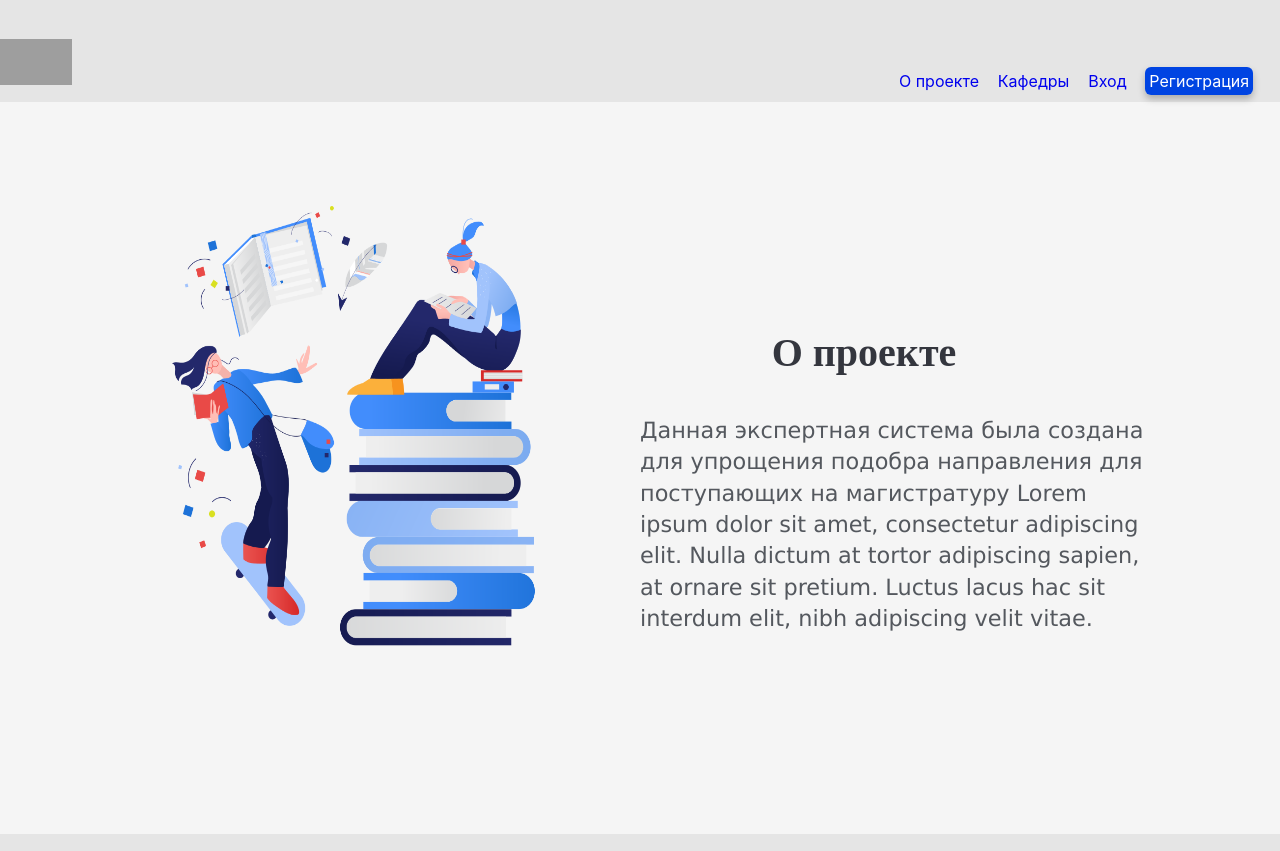
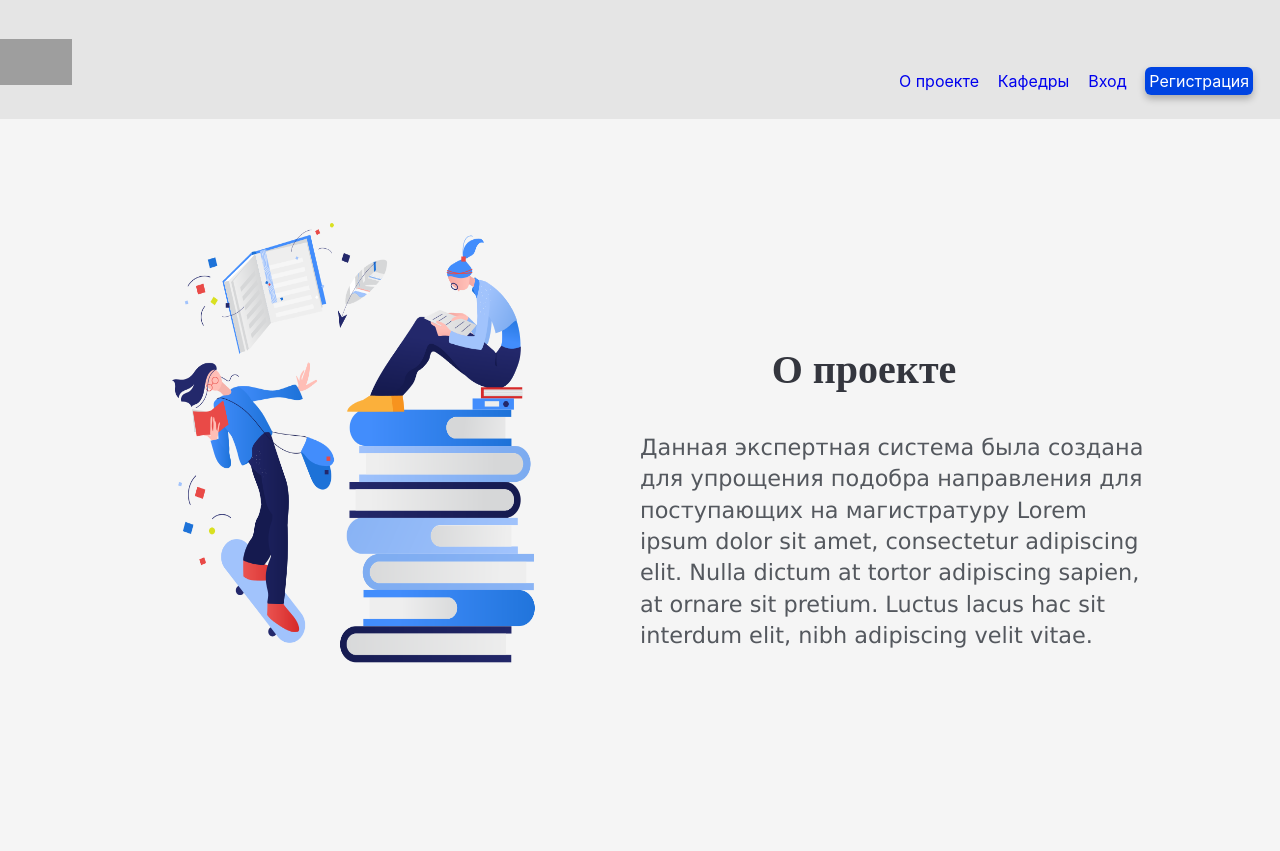
Before and after one commit to FirstCommandProject/frontend, a React (Create React App) app: page /about in a window 1280 px wide. Built offline with nearby package versions, Linux system fonts and the light colour scheme; grey boxes are pictures that could not be loaded.

Commit message:
Новый хэдер
еще надо навигацию доделать

```diff
--- a/src/Component/Header/Header.css
+++ b/src/Component/Header/Header.css
@@ -8,8 +8,8 @@
    padding-top: 39px;
    justify-content: space-between;
    display: flex;
-   width: 100%;
-   height: 63px;
+   width: 100vw;
+   height: 10vh;
 }
 
 .nav{
@@ -26,13 +26,13 @@
 .navigation{
    justify-content:flex-end;
    display: flex;
-   height: 40px;
+   height: 6vh;
 }
 
 .Registrationbutton{
    padding: 4%;
    margin: 0 auto;
-
+   color: white;
    font-size: 100%;
    background-color: #0044e2;
    border-radius: 6px;
@@ -40,12 +40,11 @@
    border: 0;
    width: 50%;
    box-shadow: 0px 4px 7px rgba(0, 0, 0, 0.25);
-   color: white;
    text-decoration: none;
 
 }
 
-.c .active {
+.cactive {
    color: #0066FF;
    text-decoration: none;
 
@@ -66,7 +65,7 @@
  background-color: transparent;
  font-family:Verdana, Geneva, Tahoma, sans-serif;
  justify-content: flex-end;
- height: 40px;
+ height: 6vh;
  border-radius: 4px;
 }
 
--- a/src/Component/Header/Header.js
+++ b/src/Component/Header/Header.js
@@ -3,9 +3,12 @@ import "./Header.css";
 import ourLogo from "./images/NewLogo.jpg"
 function Header() {
 
-  var a = document.querySelectorAll('.navigation .butt a');
+  var a = document.querySelectorAll('div.mainHeader div.Buttons nav.nav ul.navigation li.butt a.c');
   for (var i=a.length; i--;) {
-    if (a[i].href === window.location.pathname || a[i].href === window.location.href) a[i].className += ' active';
+    console.log( '!' +a[i].href);
+    console.log('http://localhost:3000'+ window.location.pathname);
+    if (a[i].href ==='http://localhost:3000'+ window.location.pathname || a[i].href === 'http://localhost:3000'+window.location.href) a[i].className += 'active';
+    console.log(a[i].className);
   }
     return (
       <div className="mainHeader">
```
